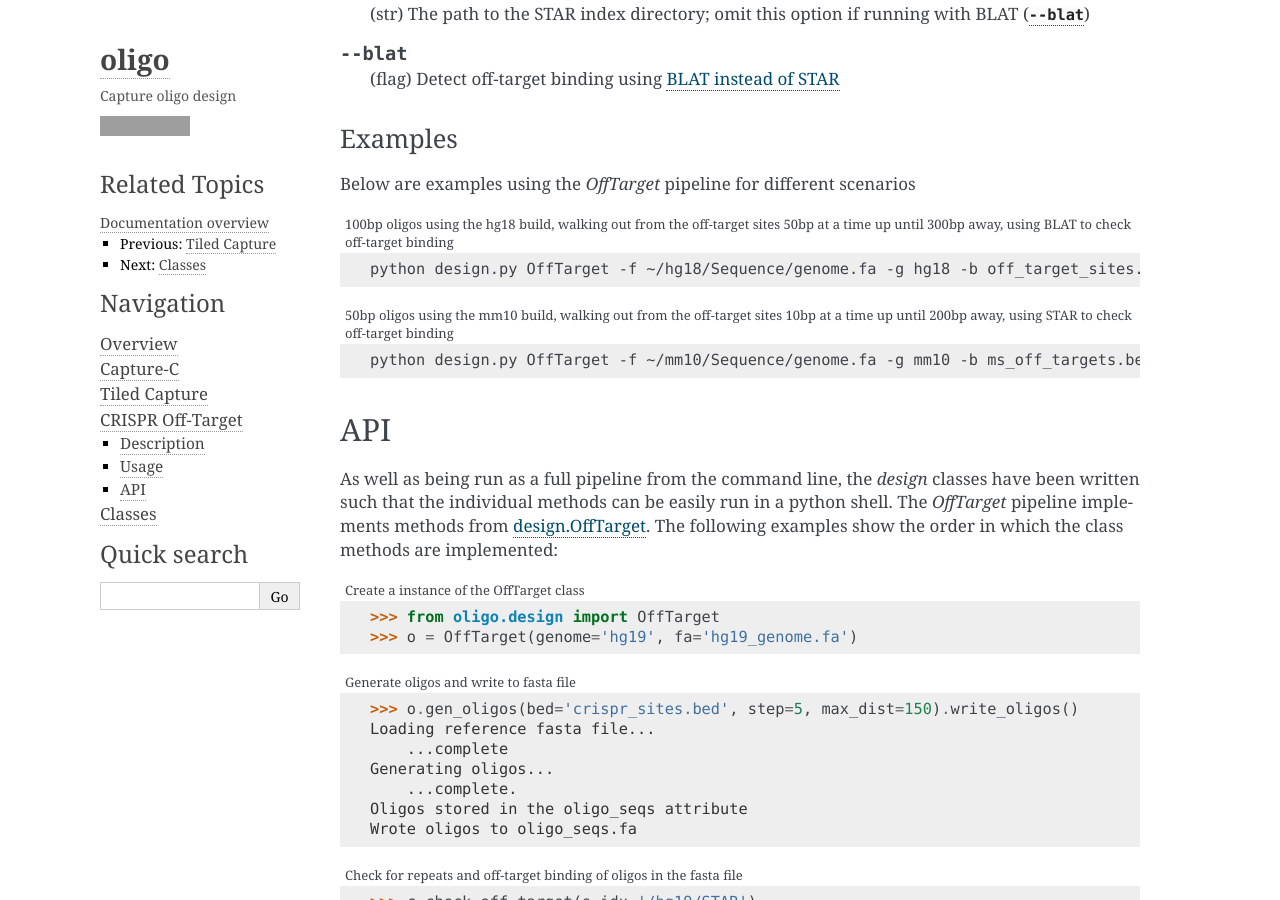
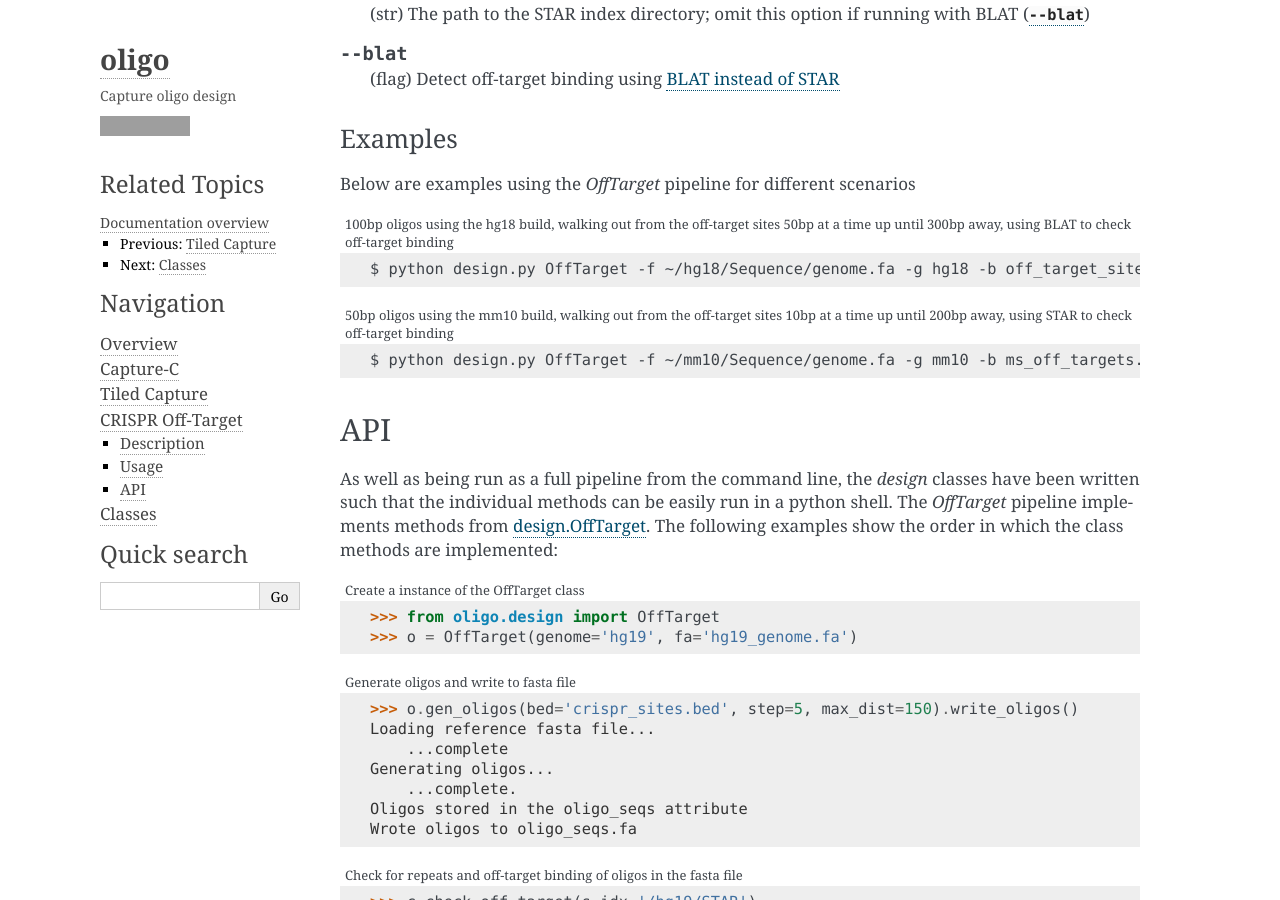
Before and after one commit to jbkerry/oligo, a Sphinx documentation site: the page built from docs/off_target.rst, in a window 1280 px wide and 900 px high, scrolled down 1723 px. Built offline with Sphinx 7.4.7, drawn with Linux system fonts in a browser that asks for light colours; formulas are drawn with MathJax 3; grey boxes are pictures that could not be loaded.

```diff
--- a/README.rst
+++ b/README.rst
@@ -13,11 +13,11 @@ the off-target binding and repeat content of the oligos. This information is out
 
 **Installation:**
 
-Currently the only way to obtain *oligo* is to download the `latest release <https://github.com/jbkerry/oligo/releases>`_ or clone the GitHub repository. The two essential files are *design.py* and *config.txt*.
+To start using *oligo*, either clone the GitHub repository or download the `latest release <https://github.com/jbkerry/oligo/releases>`_.
 
 **Requires:**
 
-* `Python 3 <https://docs.python.org/3/>`_ (with `pysam <http://pysam.readthedocs.io/en/latest>`_, `numpy <http://www.numpy.org/>`_ & `biopython <http://biopython.org/wiki/Biopython>`_)
+* `Python <https://docs.python.org/3/>`_ 2.7 or >=3.4  (with `pysam <http://pysam.readthedocs.io/en/latest>`_, `numpy <http://www.numpy.org/>`_, `pandas <http://pandas.pydata.org/>`_ & `biopython <http://biopython.org/wiki/Biopython>`_)
 * `RepeatMasker <http://www.repeatmasker.org/>`_
 * `STAR <https://github.com/alexdobin/STAR>`_ or `BLAT <https://genome.ucsc.edu/FAQ/FAQblat.html>`_
 
--- a/docs/capture.rst
+++ b/docs/capture.rst
@@ -69,12 +69,12 @@ Below are examples using the `Capture` pipeline for different scenarios
 .. code-block:: bash
     :caption: 50bp oligos for NlaIII fragments in hg19 build, using STAR to check off-target binding
 
-    python design.py Capture -f ~/hg19/Sequence/genome.fa -g hg19 -b viewpoints.bed -o 50 -e NlaIII -s ~/hg19/STAR/
+    $ python design.py Capture -f ~/hg19/Sequence/genome.fa -g hg19 -b viewpoints.bed -o 50 -e NlaIII -s ~/hg19/STAR/
 
 .. code-block:: bash
     :caption: 70bp oligos for HindIII fragments in mm10 build, using BLAT to check off-target binding
 
-    python design.py Capture -f ~/mm10/Sequence/genome.fa -g mm10 -b mouse_viewpoints.bed -e HindIII --blat
+    $ python design.py Capture -f ~/mm10/Sequence/genome.fa -g mm10 -b mouse_viewpoints.bed -e HindIII --blat
 
 Specifics
 ---------
--- a/docs/off_target.rst
+++ b/docs/off_target.rst
@@ -73,12 +73,12 @@ Below are examples using the `OffTarget` pipeline for different scenarios
 .. code-block:: bash
     :caption: 100bp oligos using the hg18 build, walking out from the off-target sites 50bp at a time up until 300bp away, using BLAT to check off-target binding
 
-    python design.py OffTarget -f ~/hg18/Sequence/genome.fa -g hg18 -b off_target_sites.bed -o 100 -t 50 -m 300 --blat
+    $ python design.py OffTarget -f ~/hg18/Sequence/genome.fa -g hg18 -b off_target_sites.bed -o 100 -t 50 -m 300 --blat
 
 .. code-block:: bash
     :caption: 50bp oligos using the mm10 build, walking out from the off-target sites 10bp at a time up until 200bp away, using STAR to check off-target binding
 
-    python design.py OffTarget -f ~/mm10/Sequence/genome.fa -g mm10 -b ms_off_targets.bed -o 50 -s ~/mm10/STAR/
+    $ python design.py OffTarget -f ~/mm10/Sequence/genome.fa -g mm10 -b ms_off_targets.bed -o 50 -s ~/mm10/STAR/
 
 API
 ===
--- a/docs/tiled.rst
+++ b/docs/tiled.rst
@@ -87,12 +87,12 @@ Below are examples using the `Tiled` pipeline for different scenarios
 .. code-block:: bash
     :caption: 120bp oligos for DpnII fragments in hg38 for the whole of chromsome 18, using STAR to check off-target binding
 
-    python design.py Tiled -f ~/hg38/Sequence/genome.fa -g hg38 -c 18 -o 120 -s ~/hg38/STAR/
+    $ python design.py Tiled -f ~/hg38/Sequence/genome.fa -g hg38 -c 18 -o 120 -s ~/hg38/STAR/
 
 .. code-block:: bash
     :caption: 50bp oligos across the region 10,150,000 to 10,200,000 on chromosome X of mm9, with adjacent oligos separated by a gap of 10bp, using BLAT to check off-target binding
 
-    python design.py Tiled --fish -f ~/mm9/Sequence/genome.fa -g mm9 -c X -r 10150000-10200000 -o 50 -t 60 --blat
+    $ python design.py Tiled --fish -f ~/mm9/Sequence/genome.fa -g mm9 -c X -r 10150000-10200000 -o 50 -t 60 --blat
 
 Specifics
 ---------
```
Also changed, not shown: design.py (+5 -3 lines).
